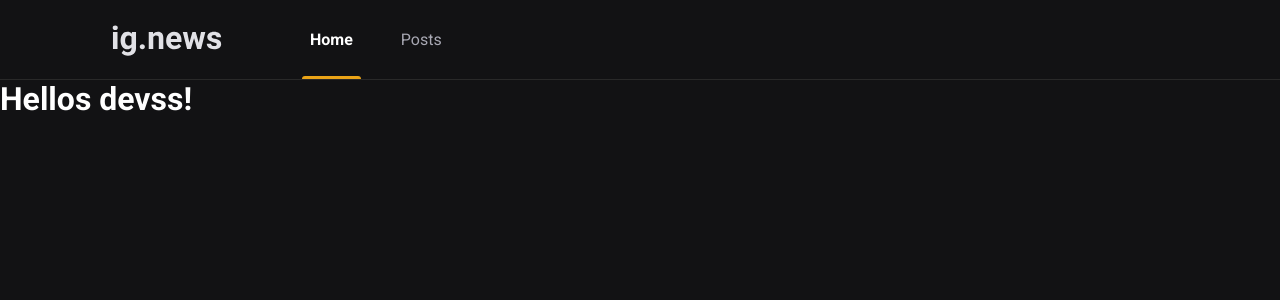
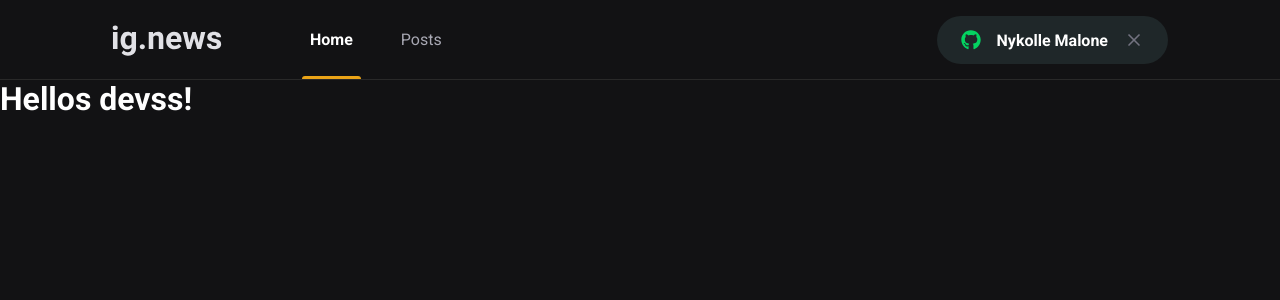
Before and after one commit to nymalone/03-ig-news, a Next.js app: page / in a window 1280 px wide. Shown: the top 300 px of the page. Built offline with nearby package versions, Linux system fonts and the light colour scheme.

Commit message:
sign in button styles done

```diff
--- a/package.json
+++ b/package.json
@@ -11,6 +11,7 @@
     "next": "10.2.0",
     "react": "17.0.2",
     "react-dom": "17.0.2",
+    "react-icons": "^4.2.0",
     "sass": "^1.32.12"
   },
   "devDependencies": {
--- a/src/components/Header/index.tsx
+++ b/src/components/Header/index.tsx
@@ -1,4 +1,6 @@
-import styles from './styles.module.scss';
+import { SignInButton } from "../SignInButton";
+
+import styles from "./styles.module.scss";
 
 export function Header() {
   return (
@@ -9,7 +11,8 @@
           <a className={styles.active}>Home</a>
           <a>Posts</a>
         </nav>
+        <SignInButton />
       </div>
     </header>
-  )
+  );
 }
--- a/src/components/Header/styles.module.scss
+++ b/src/components/Header/styles.module.scss
@@ -49,4 +49,8 @@
       }
     }
   }
+
+   button {
+    margin-left: auto;
+  }
 }
--- a/src/components/SignInButton/index.tsx
+++ b/src/components/SignInButton/index.tsx
@@ -0,0 +1,21 @@
+import { FaGithub } from "react-icons/fa";
+import { FiX } from "react-icons/fi";
+
+import styles from "./styles.module.scss";
+
+export function SignInButton() {
+  const isUserLoggedIn = true;
+
+  return isUserLoggedIn ? (
+    <button type="button" className={styles.signInButton}>
+      <FaGithub color="#04d361" />
+      Nykolle Malone
+      <FiX color="#737380" className={styles.closeIcon} />
+    </button>
+  ) : (
+    <button type="button" className={styles.signInButton}>
+      <FaGithub color="#eba417" />
+      Sign in with Github
+    </button>
+  );
+}
--- /dev/null
+++ b/src/components/SignInButton/styles.module.scss
@@ -0,0 +1,33 @@
+.signInButton {
+  height: 3rem;
+  border-radius: 3rem; // quando eu coloco o border radius do tamanho do height ele vai deixar o maximo de height possível
+  background: var(--gray-850);
+  border: 0;
+  padding: 0 1.5rem;
+
+  display: flex;
+  align-items: center;
+  justify-content: center;
+
+  color: var(--white);
+  font-weight: bold;
+
+  svg {
+    width: 20px;
+    height: 20px;
+  }
+
+  svg:first-child { // coloquei como first child pq mais pra frente terá outro svg
+    margin-right: 1rem;
+  }
+
+  svg.closeIcon {
+    margin-left: 1rem;
+  }
+
+  transition: filter 0.2s;
+
+  &:hover {
+    filter: brightness(0.8)
+  }
+}
--- a/src/styles/global.scss
+++ b/src/styles/global.scss
@@ -10,6 +10,7 @@
   --gray-100: #e1e1e6;
   --gray-300: #a8a8b3;
   --gray-800: #292929;
+  --gray-850: #1f2729;
   --gray-900: #121214;
 
   --cyan-500: #61dafb;
```
Also changed, not shown: src/components/SignInButton/styles.modules.scss (deleted), 1 other file (tests, documents, lock files or other folders).
